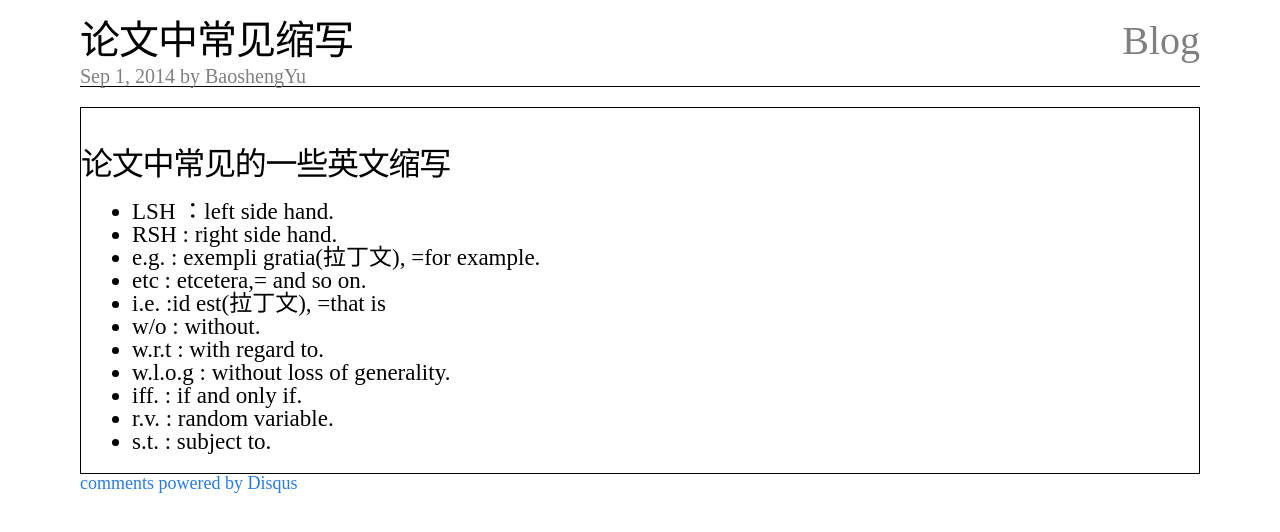
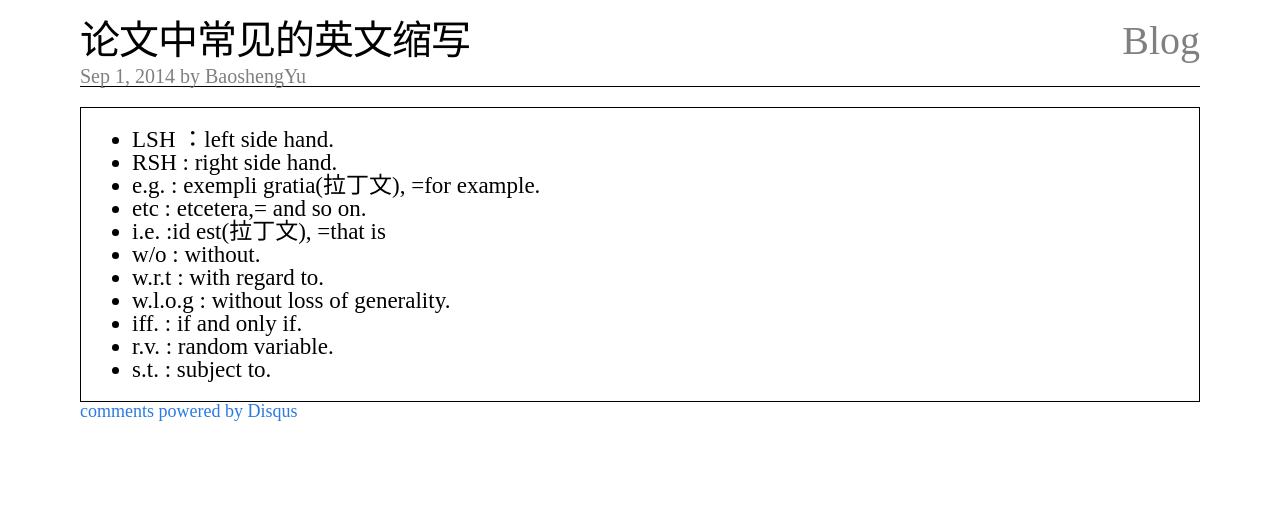
Before and after one commit to codeybs/blog, a Jekyll site: the page built from _posts/2014-09-01-论文中常见的缩写.md, in a window 1280 px wide. Shown: the top 532 px of the page. Built offline with Jekyll 4.4.1, drawn with Linux system fonts in a browser that asks for light colours; comment, search, counter and statistics services are not loaded.

Commit message:
new blog

```diff
--- a/_posts/2014-09-01-论文中常见的缩写.md
+++ b/_posts/2014-09-01-论文中常见的缩写.md
@@ -1,12 +1,9 @@
 ---
 layout: post
-title:  "论文中常见缩写"
+title:  "论文中常见的英文缩写"
 date:   2014-09-01 18:15:41
 author: BaoshengYu
 ---
-
-
-## 论文中常见的一些英文缩写
 
 + LSH ：left side hand.
 + RSH : right side hand.
```
